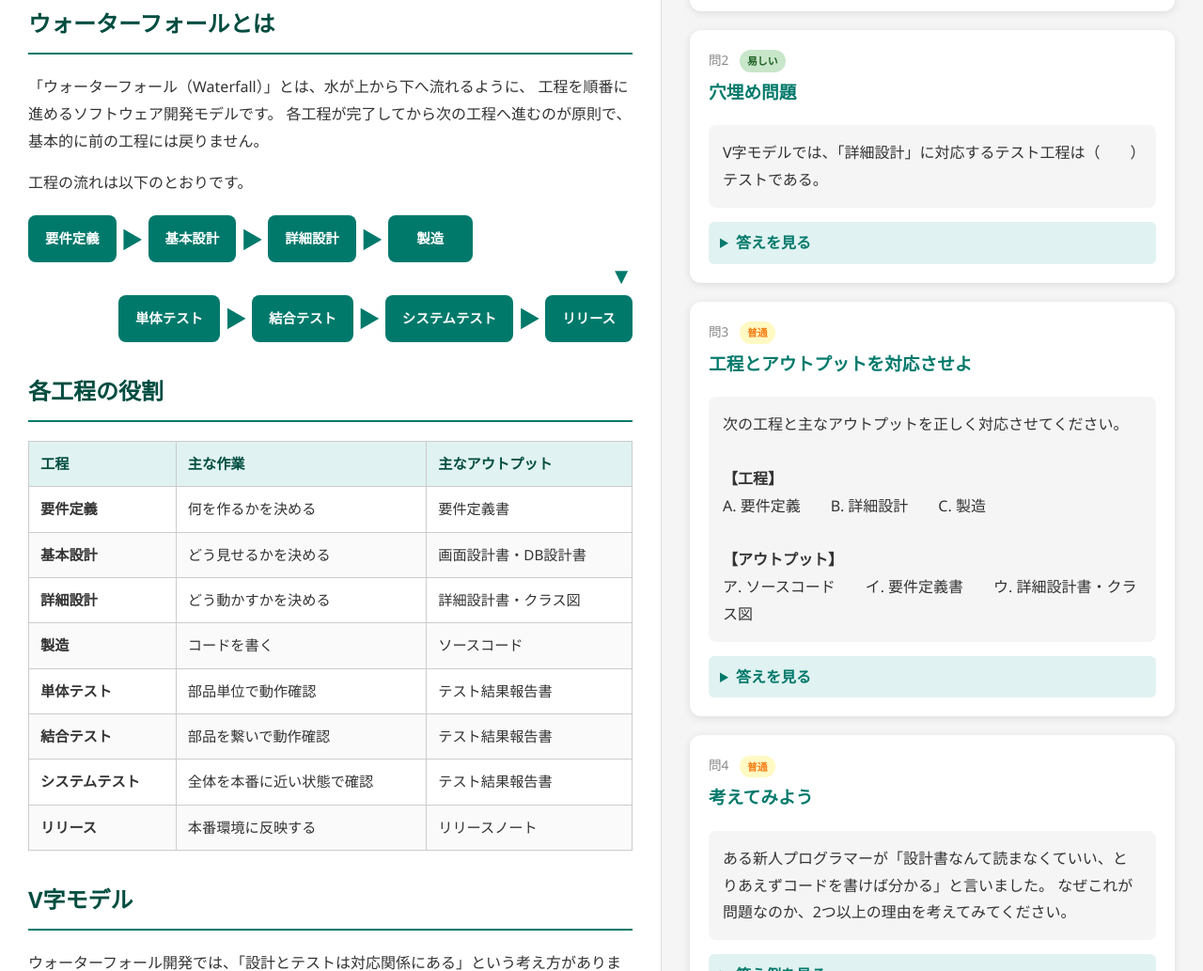
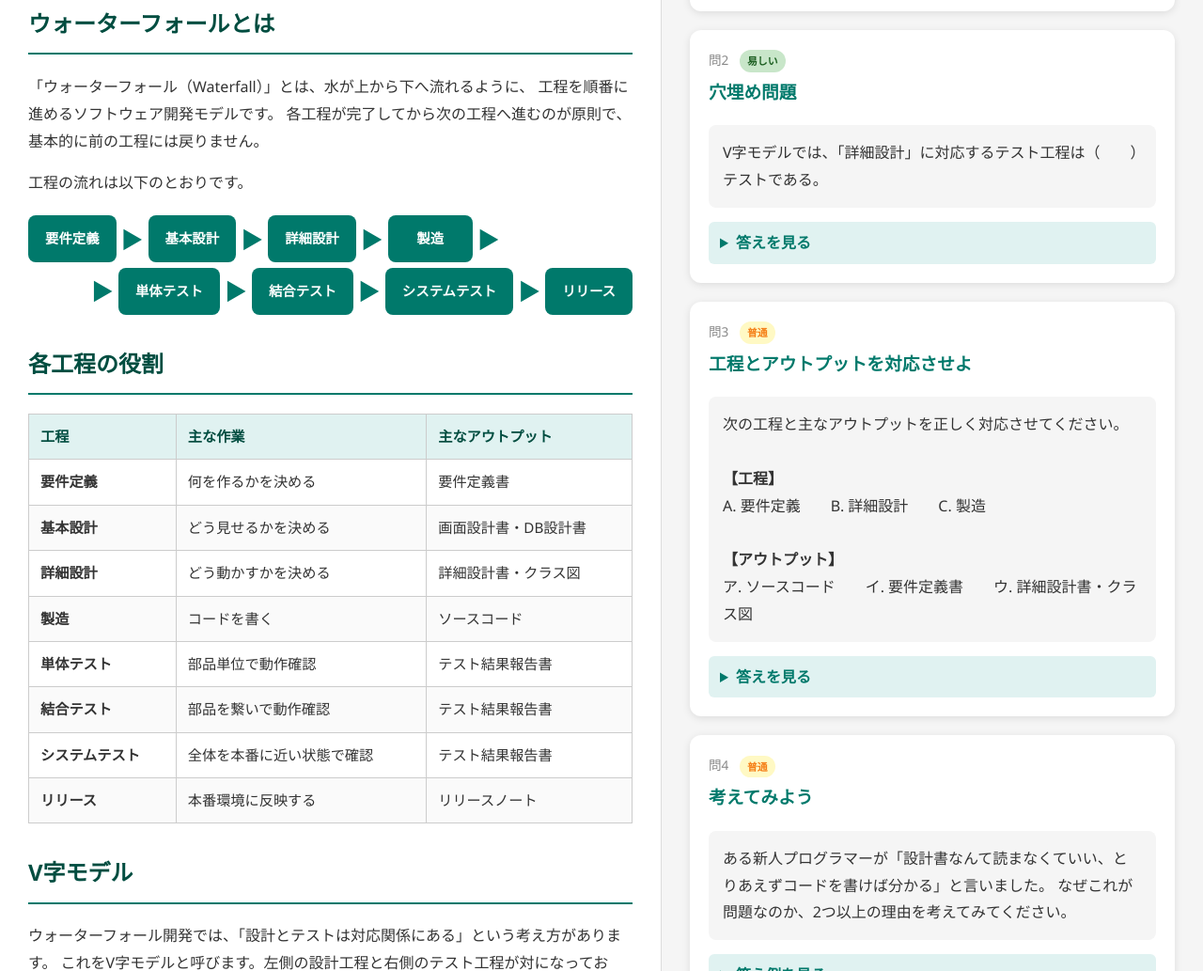
Before and after one commit to takuma-nakazono-dowell/education, a plain HTML site: page dev-process/day1-overview.html in a window 1280 px wide. Shown: the part 690-1723 px from the top of the page at 94% size. Drawn offline with Linux system fonts and the light colour scheme.

Commit message:
フロー図の矢印を修正（▼→行末尾と行頭の▶）
Co-Authored-By: Claude Sonnet 4.6 <noreply@anthropic.com>

```diff
--- a/dev-process/day1-overview.html
+++ b/dev-process/day1-overview.html
@@ -138,9 +138,10 @@
         <div class="flow-box">詳細設計</div>
         <span class="flow-arrow">▶</span>
         <div class="flow-box">製造</div>
+        <span class="flow-arrow">▶</span>
       </div>
-      <div class="flow-turn">▼</div>
       <div class="flow-row-end">
+        <span class="flow-arrow">▶</span>
         <div class="flow-box">単体テスト</div>
         <span class="flow-arrow">▶</span>
         <div class="flow-box">結合テスト</div>
```
Also changed, not shown: dev-process/index.html (+2 -1 lines).
